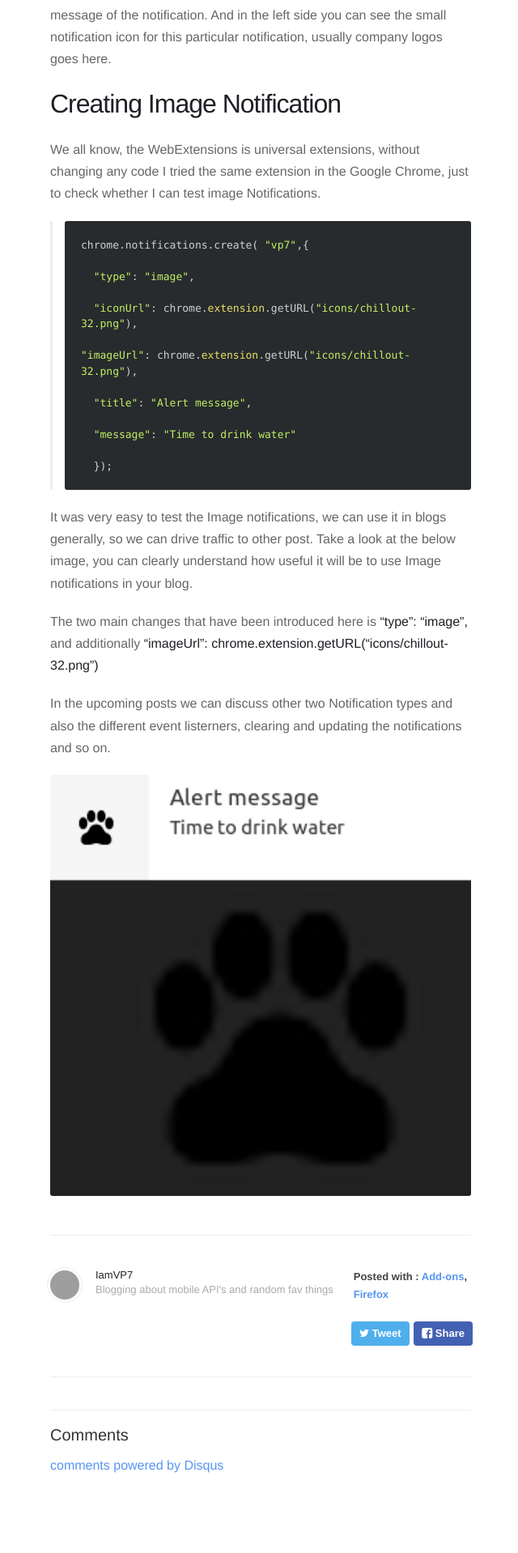
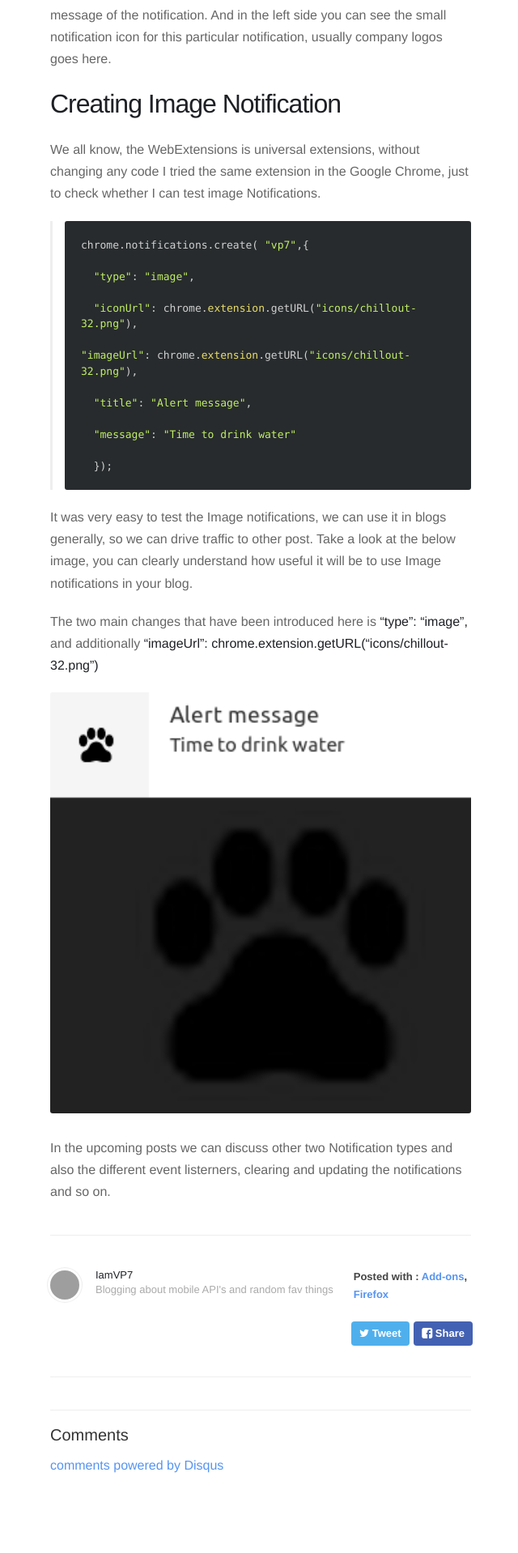
Before and after one commit to hellokarthic/iamVP7.github.io, a Jekyll site: the page built from _posts/2016-08-08-Notifications-WebExtension-API.markdown, in a window 1280 px wide. Shown: the part 1598-3516 px from the top of the page at 81% size, without its empty margins (318-958 px from the left). Built offline with Jekyll 4.4.1, drawn with Linux system fonts in a browser that asks for light colours; nearby versions of some CDN libraries; comment, search, counter and statistics services are not loaded; grey boxes are pictures that could not be loaded.

```diff
--- a/_posts/2016-08-08-Notifications-WebExtension-API.markdown
+++ b/_posts/2016-08-08-Notifications-WebExtension-API.markdown
@@ -62,6 +62,9 @@ It was very easy to test the Image notifications, we can use it in blogs general
 
 The two main changes that have been introduced here is **"type": "image",** and additionally **"imageUrl": chrome.extension.getURL("icons/chillout-32.png")**
 
-In the upcoming posts we can discuss other two Notification types and also the different event listerners, clearing and updating the notifications and so on.
 
 ![Notification Image]({{ site.url }}/assets/notification_image.png)
+
+
+
+In the upcoming posts we can discuss other two Notification types and also the different event listerners, clearing and updating the notifications and so on.
```
